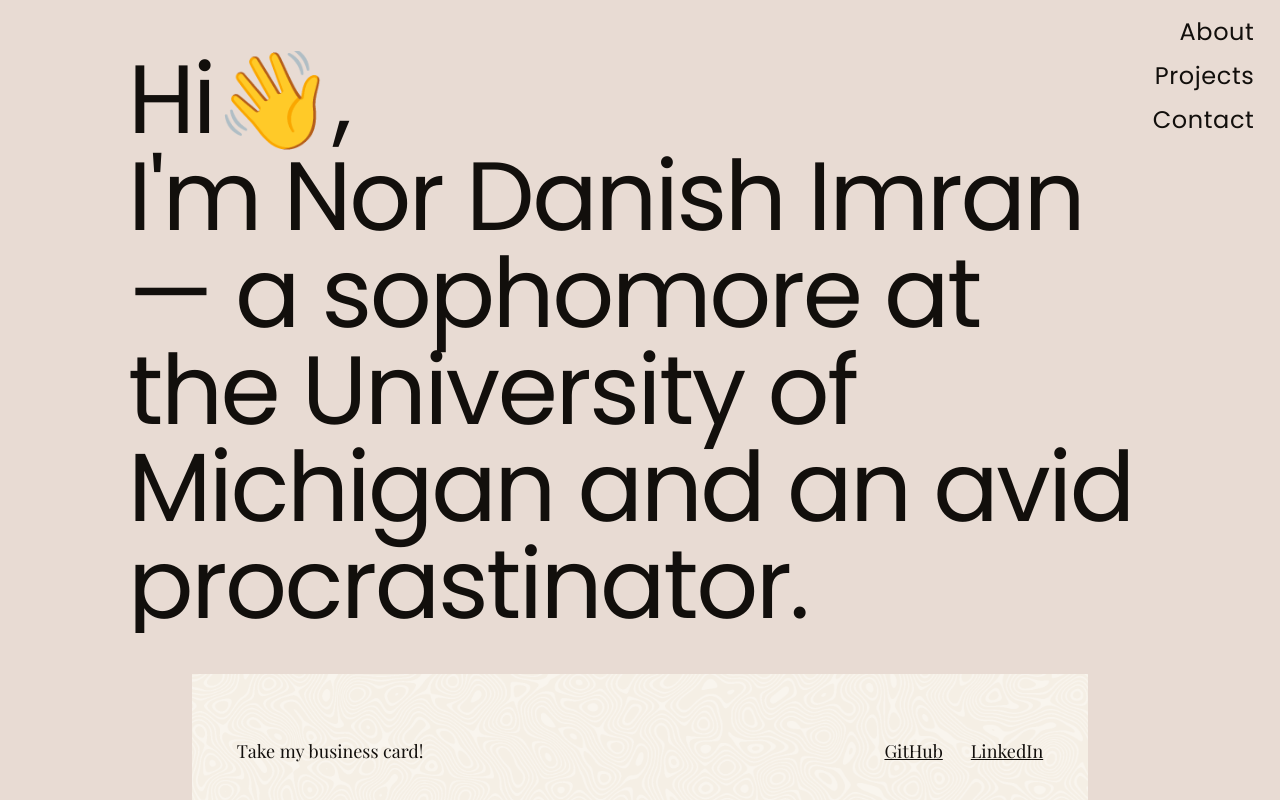
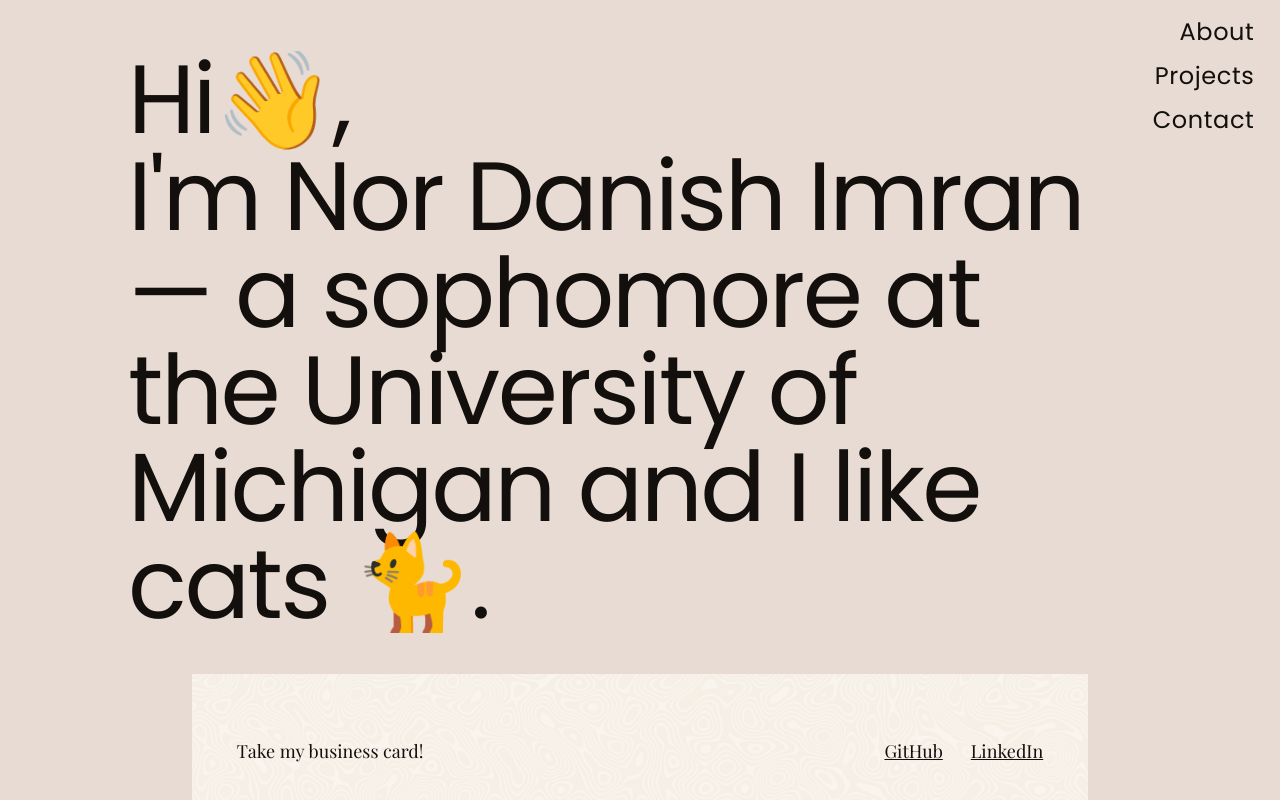
Before and after one commit to virtualdann/portfolio-v1, a React (Vite) app: page / in a window 1280 px wide. Shown: the top 800 px of the page. Built offline with nearby package versions, Linux system fonts and the light colour scheme.

Commit message:
changed url path and edited hero text

```diff
--- a/src/components/CardList.jsx
+++ b/src/components/CardList.jsx
@@ -9,7 +9,7 @@ const CardList = () => {
     return (
         <>
             <Reveal>
-                <Card top={true} title={"Workout Finder"} imgSrc={"src/assets/workout-finder-1.png"} desc={desc} tools={['React', 'HTML', 'CSS', 'NextJS', 'Vercel']}/>
+                <Card top={true} title={"Workout Finder"} imgSrc={"/src/assets/workout-finder-1.png"} desc={desc} tools={['React', 'HTML', 'CSS', 'NextJS', 'Vercel']}/>
             </Reveal>
             {/* <Reveal>
                 <Card title={"Project 2"} imgSrc={"src/assets/workout-finder-1.png"} desc={desc + desc} tools={['React', 'HTML', 'CSS', 'NextJS', 'Vercel']}/>
--- a/src/components/Contact.jsx
+++ b/src/components/Contact.jsx
@@ -24,7 +24,7 @@ const Contact = ({visible, setVisible, isInView}) => {
             <motion.div
                 id="contact"
                 className="cursor-grab font-playfair flex flex-col justify-around bg-cover aspect-[16/9] w-[90vw] md:w-[70vw] 2xl:w-[60vw] fixed bottom-0 z-40"
-                style={{backgroundImage: `url("src/assets/texture.svg")`}}
+                style={{backgroundImage: `url("/src/assets/texture.svg")`}}
                 variants={{
                     hidden: {
                         y: "95%"
--- a/src/components/Hero.jsx
+++ b/src/components/Hero.jsx
@@ -13,7 +13,7 @@ const Hero = () => {
                 I'm Nor Danish Imran—
                 a sophomore at the
                 University of Michigan
-                and an avid procrastinator.
+                and I like cats 🐈.
             </h1>
             </Reveal>
             {/* <h1 className='text-3xl sm:text-7xl lg:text-8xl xl:text-[150px] 2xl:text-[165px] tracking-tight'>
```
